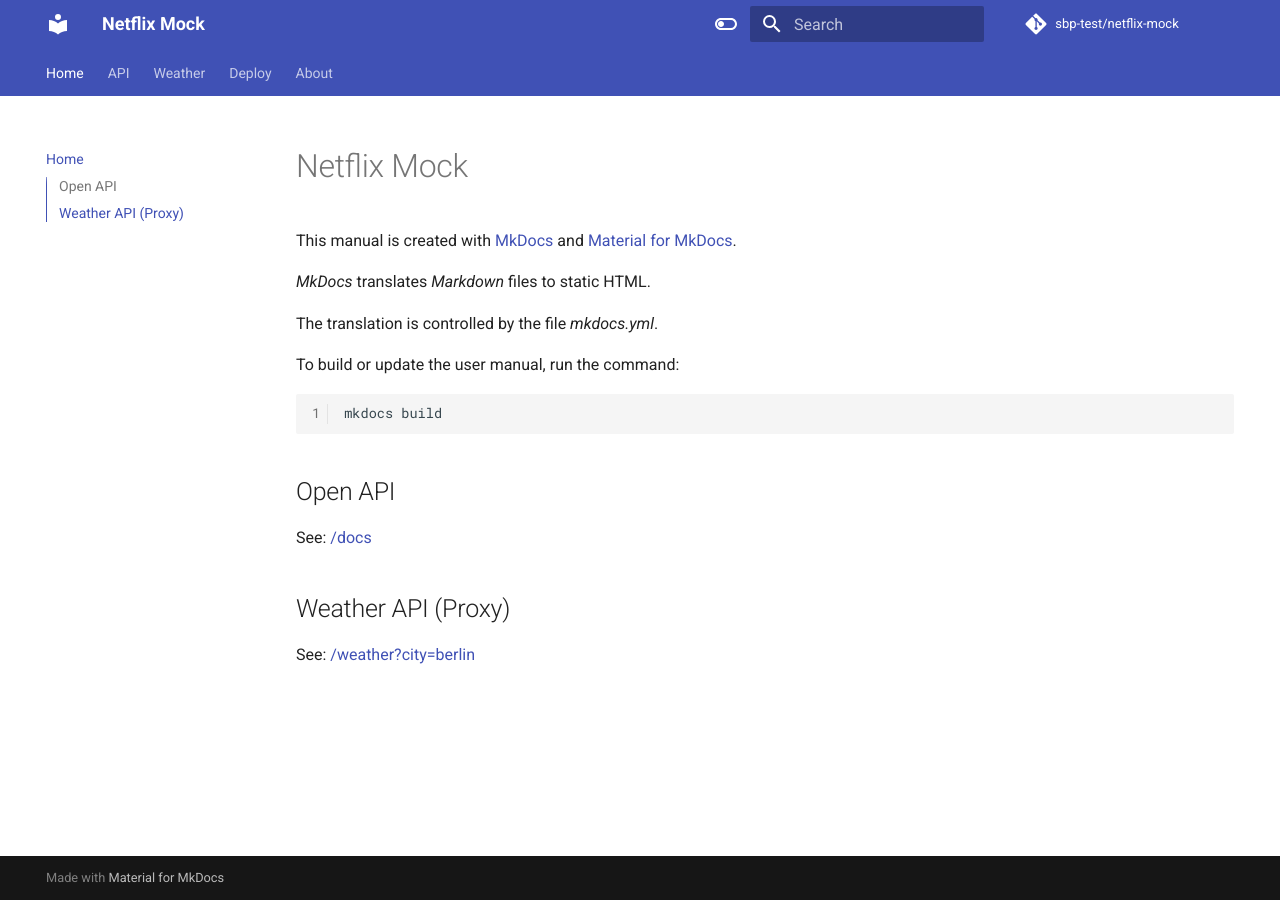
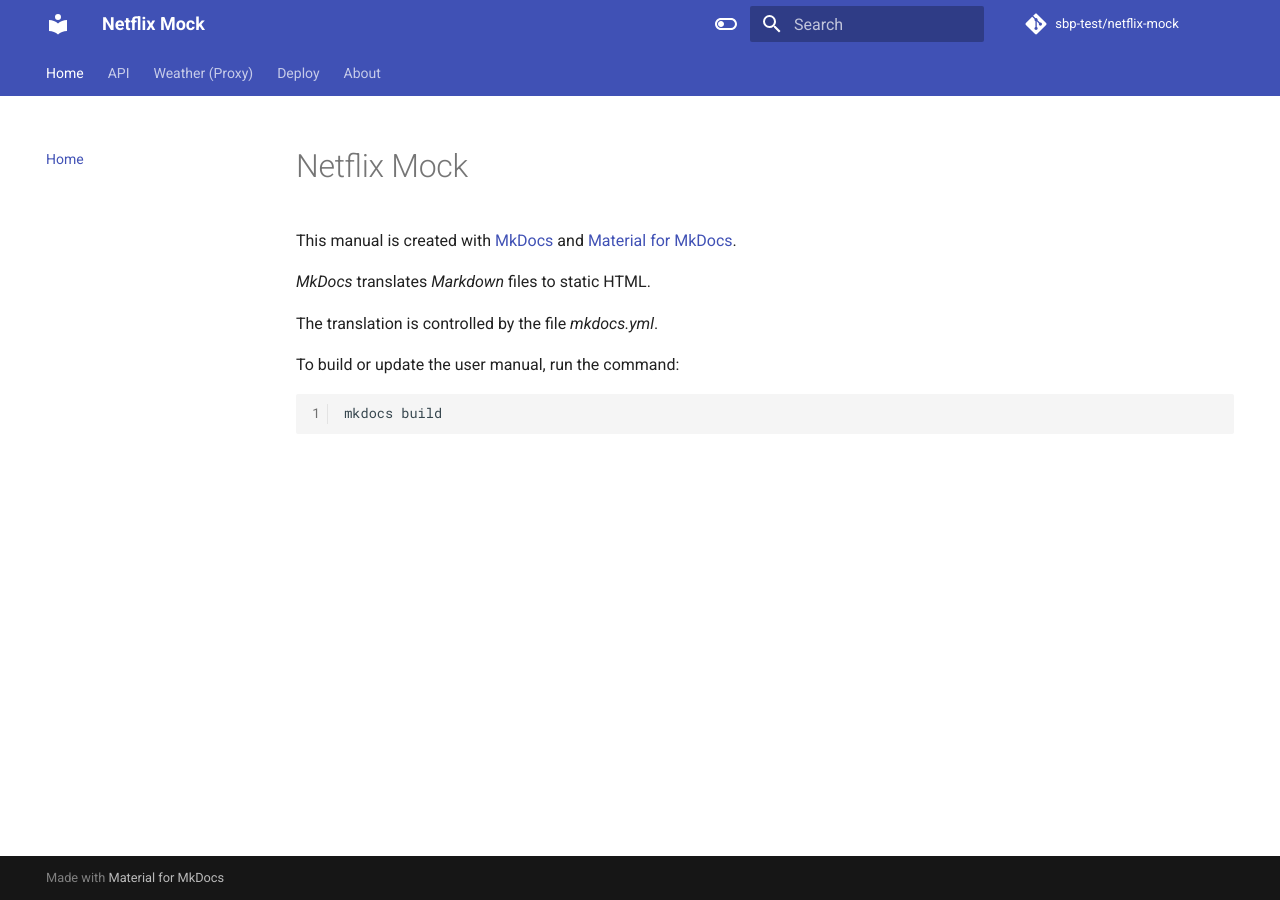
Before and after one commit to ges0909/netflix-mock, an MkDocs documentation site: the page built from docs/home.md, in a window 1280 px wide. Built offline with MkDocs 1.6.1 and Material for MkDocs 9.7.7, drawn with Linux system fonts in a browser that asks for light colours; comment, search, counter and statistics services are not loaded; the version menu is left out.

Commit message:
simplified home page

````diff
--- a/docs/home.md
+++ b/docs/home.md
@@ -20,11 +20,3 @@
 ```shell
 mkdocs build
 ```
-
-## Open API
-
-See: [/docs](/docs)
-
-## Weather API (Proxy)
-
-See: [/weather?city=berlin](/weather?city=berlin)
--- a/mkdocs.yml
+++ b/mkdocs.yml
@@ -6,7 +6,7 @@
 nav:
   - Home: home.md
   - API: /docs
-  - Weather: /weather?city=berlin
+  - Weather (Proxy): /weather?city=berlin
   - Deploy: deploy.md
   - About: about.md
 
````
